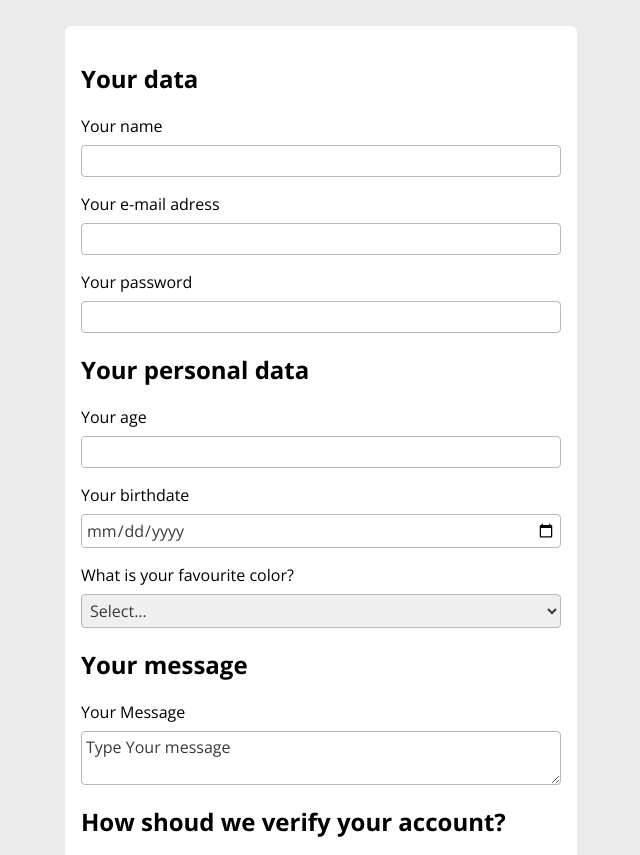
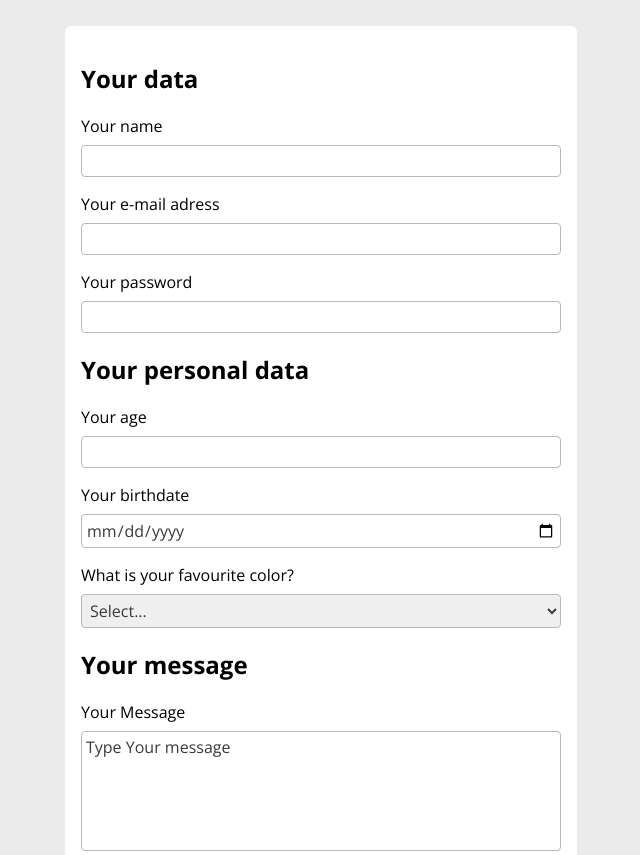
Before and after one commit to TioYureD2/web-dev-github, a plain HTML site: page forms/index.html in a window 1280 px wide. Shown: the part 86-941 px from the top of the page, without its empty margins (319-959 px from the left). Drawn offline with nearby package versions, Linux system fonts and the light colour scheme.

Commit message:
removed the resize on textarea

```diff
--- a/forms/index.html
+++ b/forms/index.html
@@ -69,7 +69,7 @@
         <section id="message">
           <h2>Your message</h2>
           <label for="usermessage">Your Message</label>
-          <textarea id="usermessage" name="user-message">
+          <textarea id="usermessage" name="user-message" rows="5">
 Type Your message
           </textarea>
         </section>
--- a/forms/styles.css
+++ b/forms/styles.css
@@ -28,6 +28,7 @@ body{
     padding: 0.25rem;
     color: rgb(58,58,58);
     outline: none;
+    resize: none;
   }
   input:focus, textarea:focus, select:focus {
     background-color: rgb(219, 190, 253);
```
